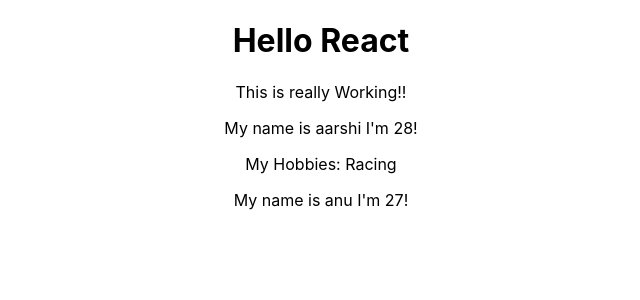
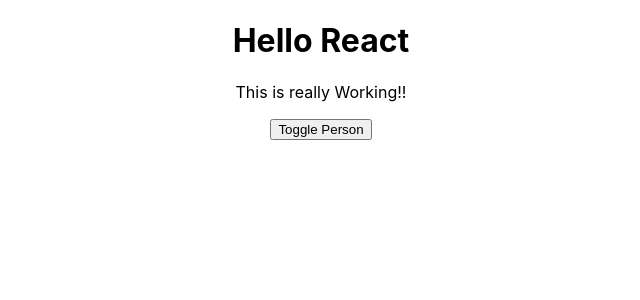
Before and after one commit to aarora0301/LearningReact, a React (Create React App) app: page / in a window 1280 px wide. Shown: the top 300 px of the page, without its empty margins (319-959 px from the left). Built offline with nearby package versions, Linux system fonts and the light colour scheme.

Commit message:
creating dynamic lists

```diff
--- a/src/App.js
+++ b/src/App.js
@@ -9,16 +9,44 @@
         persons: [
             {name: 'aarshi', age: 28},
             {name: 'anu', age: 27}
-        ]
+        ],
+
+        showPersons: false
+    }
+
+    /**
+     * since react renders everything inside render block, initially it only shows button (Toggle person)
+     * clicking the button will execute code inside togglePersonHandler which will reset value of showPersons
+     * and hence when it renders second time it shows all the data(person) inside the state.
+     */
+    togglePersonsHandler = () => {
+        const doesShow = this.state.showPersons;
+        this.setState({showPersons: !doesShow})
     }
 
     render() {
+
+
+        let persons = null;
+
+        if (this.state.showPersons) {
+            persons = (
+                <div>
+                    {this.state.persons.map(person => {
+                        return <Person
+                            name={person.name}
+                            age={person.age}/>
+                    })
+                    }
+                </div>
+            );
+        }
         return (
             <div className="App">
                 <h1>Hello React</h1>
                 <p>This is really Working!!</p>
-                <Person name={this.state.persons[0].name} age={this.state.persons[0].age}>My Hobbies: Racing</Person>
-                <Person name={this.state.persons[1].name} age={this.state.persons[1].age}></Person>
+                <button onClick={this.togglePersonsHandler}>Toggle Person</button>
+                {persons}
             </div>
         );
     }
```
